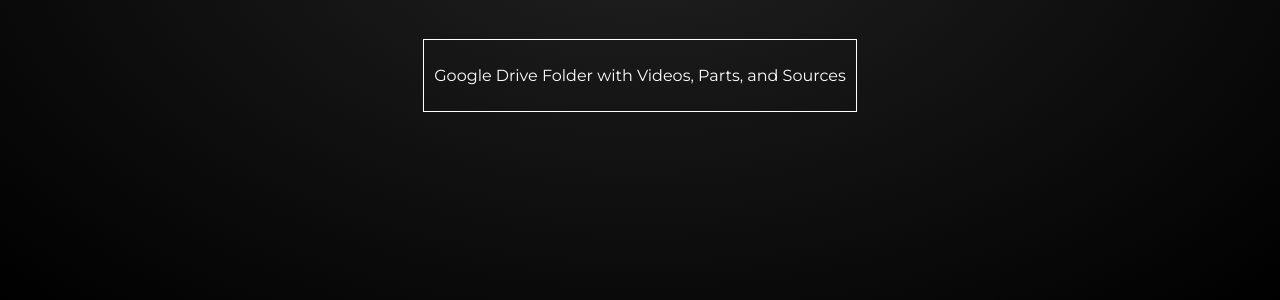
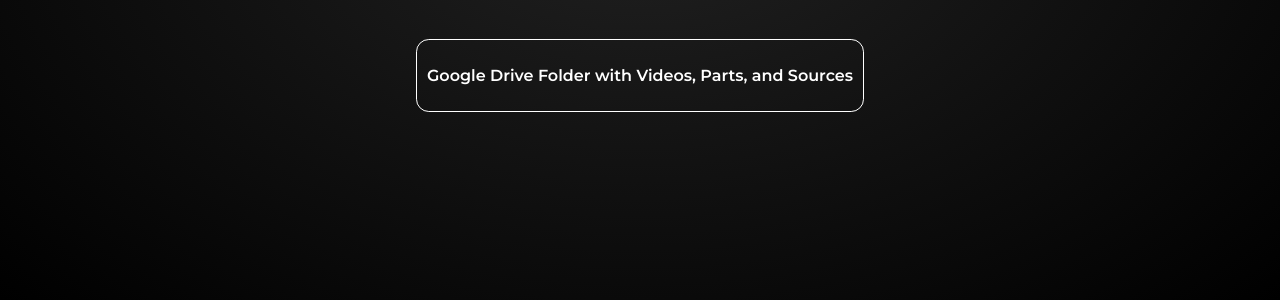
Before and after one commit to marcus11333/marcus11333.github.io, a PHP site: page /Nasa/mobilityArm/index.html in a window 1280 px wide. Shown: the part 516-816 px from the top of the page. Run offline with PHP 8.4, Linux system fonts and the light colour scheme.

Commit message:
changed textbox css

```diff
--- a/Nasa/mobilityArm/index.html
+++ b/Nasa/mobilityArm/index.html
@@ -5,7 +5,7 @@
   <meta charset="utf-8">
   <meta name="viewport" content="width=device-width">
   <title>Nasa Hunch 2023-2024</title>
-  <link href="https://fonts.googleapis.com/css2?family=Montserrat:wght@400;700&display=swap" rel="stylesheet">
+  <link href="https://fonts.googleapis.com/css2?family=Montserrat:wght@600;700&display=swap" rel="stylesheet">
   <link href="style.css" rel="stylesheet" type="text/css" />
 </head>
 
--- a/Nasa/mobilityArm/style.css
+++ b/Nasa/mobilityArm/style.css
@@ -116,6 +116,7 @@ body {
   margin-top: 40px;
   padding: 10px;
   cursor: pointer;
+  border-radius: 1vw;
 }
 .stuff p {
   color: white;
```
